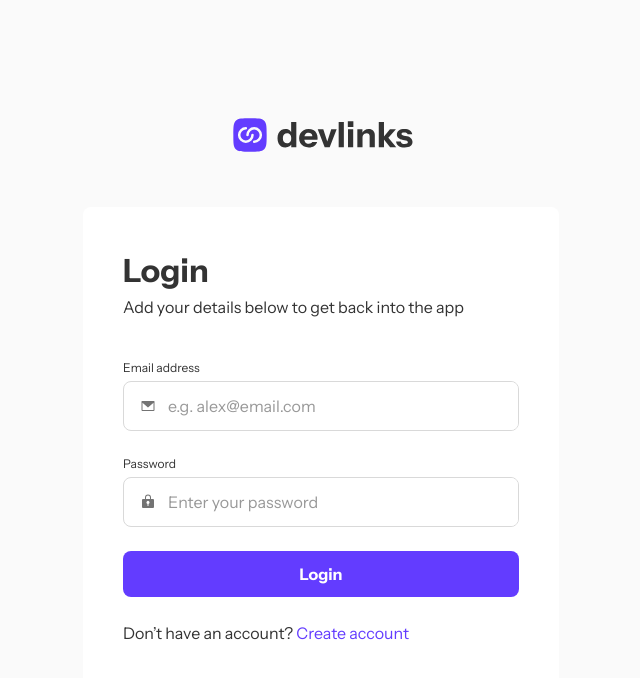
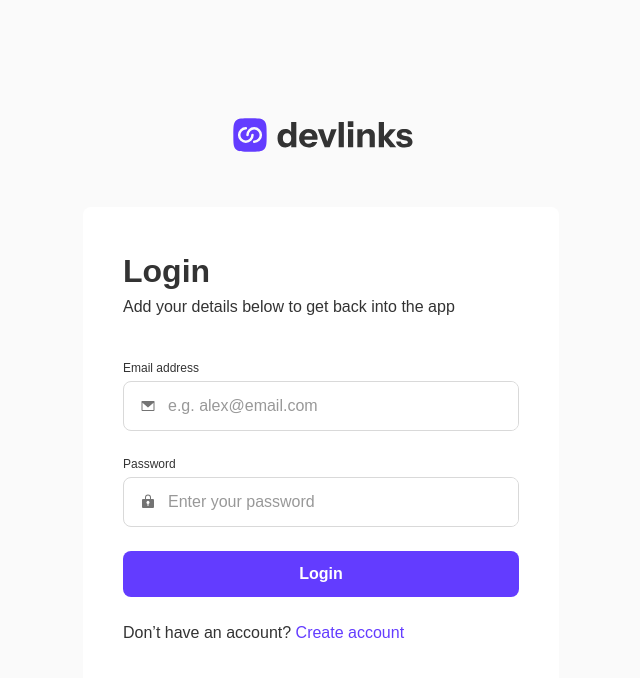
Before and after one commit to shahroz769/link-sharing-app, a React (Vite) app: page /login in a window 1280 px wide. Shown: the top 678 px of the page, without its empty margins (319-959 px from the left). Built offline with nearby package versions, Linux system fonts and the light colour scheme; no server answers.

Commit message:
local font

```diff
--- a/src/App.jsx
+++ b/src/App.jsx
@@ -11,6 +11,7 @@ import Auth from "../hooks/Auth";
 import Share from "./Pages/Share/share";
 import { Toaster } from "react-hot-toast";
 import { AnimatePresence } from "framer-motion";
+import "../src/fonts.css";
 
 const App = () => {
     const location = useLocation();
--- /dev/null
+++ b/src/fonts.css
@@ -0,0 +1,8 @@
+@font-face {
+    font-family: "Instrument Sans", sans-serif;
+    font-optical-sizing: auto;
+    src: url("../src/assets/fonts/instrumentsans.woff2") format("woff2");
+    font-weight: 400 700;
+    font-style: normal;
+    font-variation-settings: "wdth" 100;
+}
--- a/src/index.css
+++ b/src/index.css
@@ -1,4 +1,3 @@
-@import url("https://fonts.googleapis.com/css2?family=Instrument+Sans:wght@400;700&display=swap");
 
 :root {
     --red-90-: #ff3939;
```
Also changed, not shown: src/assets/fonts/instrumentsans.woff2 (added).
